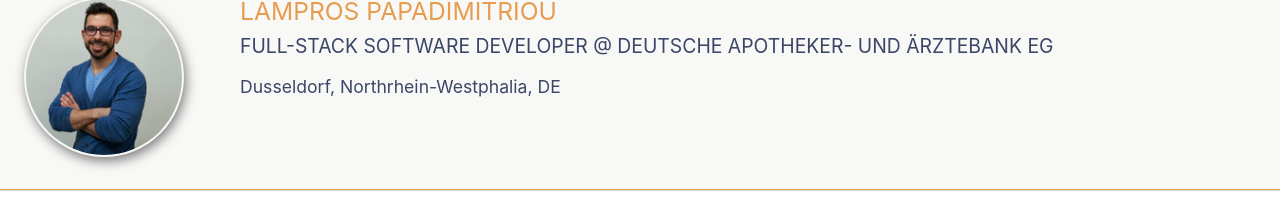
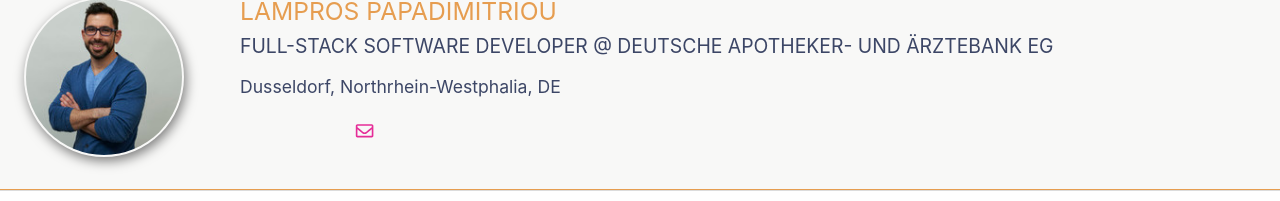
Before and after one commit to trelo-bifteki/www.trelobifteki.com, a Vue app: page / in a window 1280 px wide. Shown: the part 85-286 px from the top of the page. Built offline with nearby package versions, Linux system fonts and the light colour scheme.

Commit message:
Add envelope icon

```diff
--- a/src/components/MainFooter.vue
+++ b/src/components/MainFooter.vue
@@ -110,7 +110,7 @@ export default class MainFooter extends Vue {
     }
 
     &__github {
-      margin: 0 $space-xs;
+      color: $color-theme-orange;
     }
 
     &__version {
--- a/src/components/SocialLinks.vue
+++ b/src/components/SocialLinks.vue
@@ -1,31 +1,43 @@
-<script>
-export default {
-  name: 'SocialLinks',
-  props: {
-    profiles: {
+<script lang="ts">
+import {
+  Component,
+  Prop,
+  Vue,
+} from 'vue-property-decorator';
+import IconBase from './icons/IconBase.vue';
+import IconEnvelope from './icons/IconEnvelope.vue';
+
+@Component({
+  components: {
+    IconBase,
+    IconEnvelope,
+  }
+})
+export default class SocialLinks extends Vue {
+
+  @Prop({
     type: Array,
-      required: false,
     default: () => [],
-    },
-  },
-  data() {
-    return {
-      networkToImageMap: {
+  })
+  readonly profiles!: ReadonlyArray<any>;
+
+  readonly networkToImageMap: Record<string, string> = {
     Github: 'icon-github',
     Twitter: 'icon-twitter',
     Linkedin: 'icon-linkedin-squared',
+  };
+
+  readonly iconWidth = '1.2rem';
+  readonly iconHeight = '1.1rem';
+
+  get socialLinks(): ReadonlyArray<any> {
+    const networkToImageMap = this.networkToImageMap as Record<any, any>;
+    return this.profiles.map((profile: any) => ({
+      ...profile,
+      image: networkToImageMap[profile.network],
+    }));
   }
-    };
-  },
-  computed: {
-    socialLinks() {
-      return this.profiles.map(profile => ({
-        ...profile,
-        image: this.networkToImageMap[profile.network],
-      }));
-    },
-  },
-};
+}
 </script>
 
 <template>
@@ -41,8 +53,17 @@ export default {
       <i :class="profile.image" />
     </a>
 
-    <a href="mailto:lambrospd@gmail.com">
-      <i class="icon-mail" />
+    <a
+      class="social-links__item"
+      href="mailto:lambrospd@gmail.com"
+    >
+      <icon-base
+        icon-name="envelope"
+        :width="iconWidth"
+        :height="iconHeight"
+      >
+        <icon-envelope />
+      </icon-base>
     </a>
   </div>
 </template>
@@ -53,13 +74,17 @@ export default {
 @import '../scss/breakpoints';
 
 .social-links {
-  > a {
+
+  &__item {
     border-radius: 50%;
     font-size: 110%;
     margin-right: $space;
+    padding: $space-s $space-s * 1.2;
     text-decoration: none;
     transition: background-color .33s ease-in-out;
+  }
 
+  > a {
     &:first-child {
       color: $color-rainbow-green;
     }
--- /dev/null
+++ b/src/components/icons/IconEnvelope.vue
@@ -0,0 +1,7 @@
+<template>
+  <!-- eslint-disable max-len -->
+  <path
+    class="icon-envelope"
+    d="M464 64H48C21.49 64 0 85.49 0 112v288c0 26.51 21.49 48 48 48h416c26.51 0 48-21.49 48-48V112c0-26.51-21.49-48-48-48zm0 48v40.805c-22.422 18.259-58.168 46.651-134.587 106.49-16.841 13.247-50.201 45.072-73.413 44.701-23.208.375-56.579-31.459-73.413-44.701C106.18 199.465 70.425 171.067 48 152.805V112h416zM48 400V214.398c22.914 18.251 55.409 43.862 104.938 82.646 21.857 17.205 60.134 55.186 103.062 54.955 42.717.231 80.509-37.199 103.053-54.947 49.528-38.783 82.032-64.401 104.947-82.653V400H48z"
+  />
+</template>
```
Also changed, not shown: 1 other file (tests, documents, lock files or other folders). Lines whose indentation alone changed are shown as unchanged.
